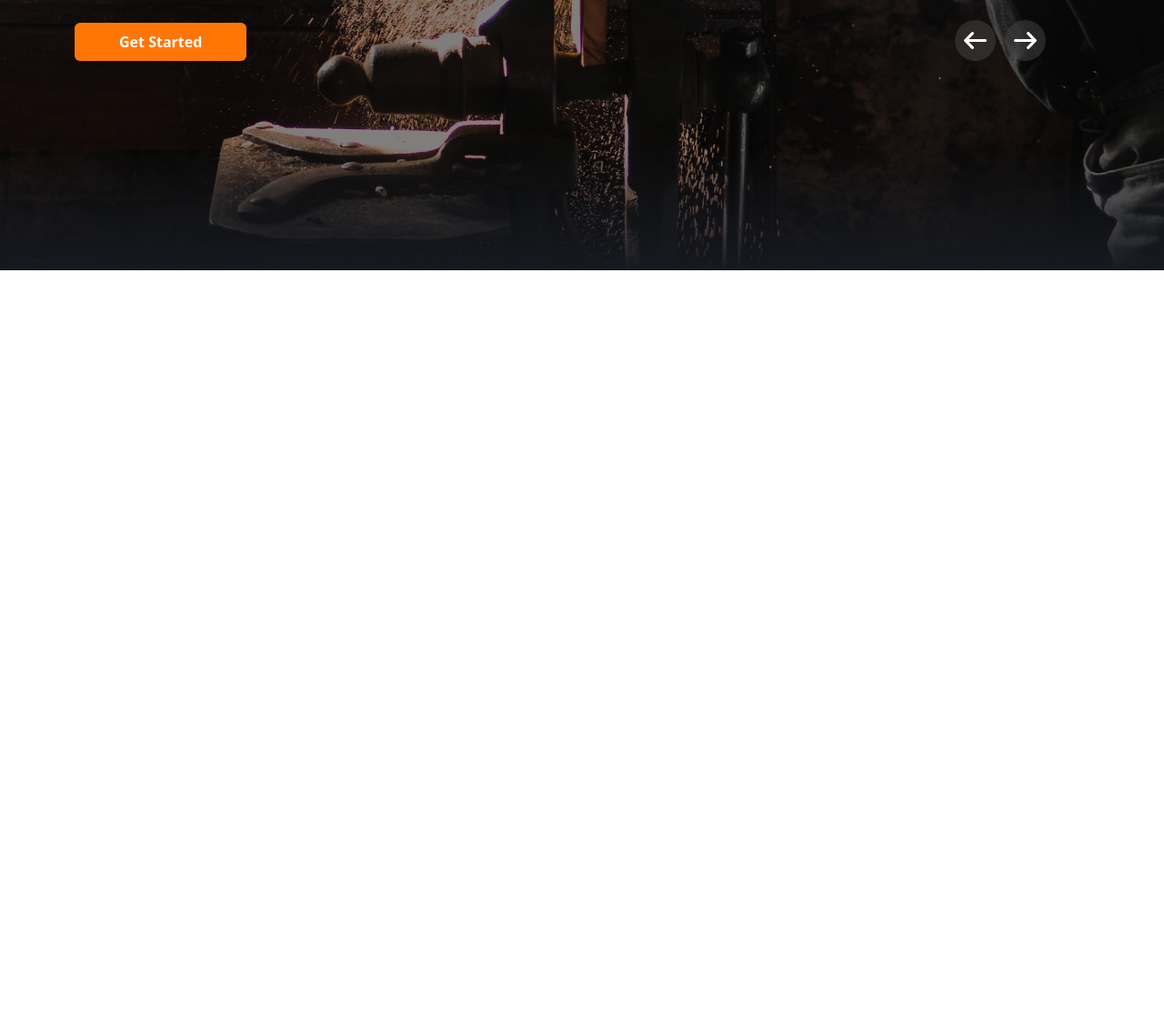
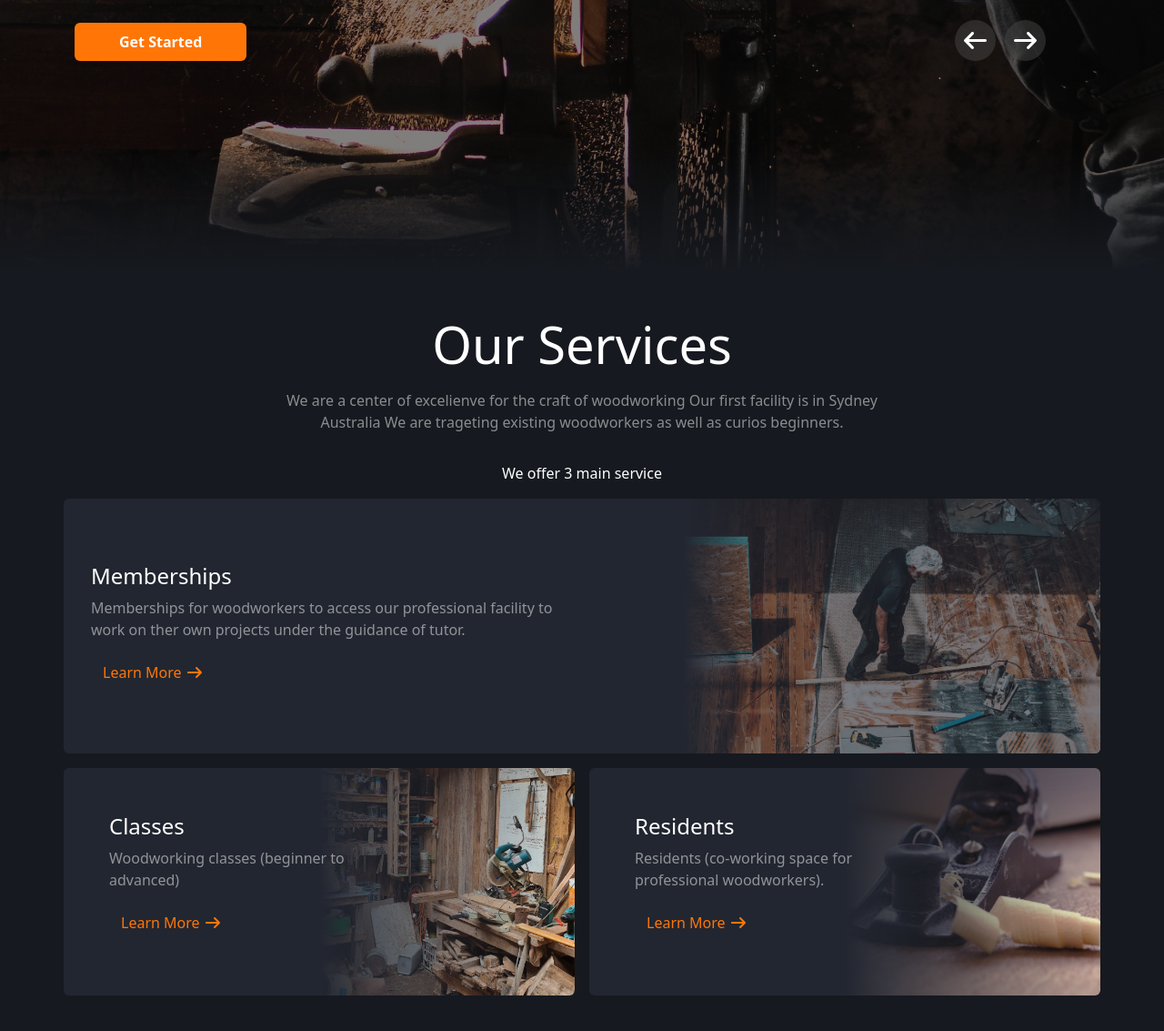
Before and after one commit to styrexx/woodAcademy, a plain HTML site: page index.html in a window 1280 px wide. Shown: the part 503-1636 px from the top of the page at 91% size. Before the commit the page ends 800 px from the top, so only its background shows below. Drawn offline with Linux system fonts and the light colour scheme.

Commit message:
created the Service Section

```diff
--- a/css/style.css
+++ b/css/style.css
@@ -17,7 +17,13 @@ body {
 img {
   max-width: 100%;
 }
-/* General Rule */
+.main-header {
+  max-width: 650px;
+  margin: auto;
+}
+/* End General Rule */
+
+/* Landing Page */
 .landing {
   background-image: url(../assets/will-suddreth-o54RjF-C7xo-unsplash.jpg);
   background-position: center;
@@ -139,3 +145,89 @@ img {
     right: 30px;
   }
 }
+/* End Lending */
+
+/* Services */
+.service {
+  background-color: var(--sect-col);
+  color: white;
+}
+.service .s_cart-memb {
+  background-color: var(--sect2-col);
+  height: 280px;
+}
+.service .s_cart-memb .s_ct_content {
+  padding: 30px;
+}
+.service .btn-seemor {
+  color: var(--main-col);
+  transition: var(--trans);
+}
+.service .btn-seemor:hover {
+  opacity: 0.7;
+}
+.service .s_cart-memb .s_ct_img {
+  height: 280px;
+  overflow: hidden;
+  display: flex;
+  margin: auto;
+  justify-content: flex-end;
+  padding: 0;
+  position: relative;
+}
+.service .s_cart-memb .s_ct_img::before {
+  content: "";
+  position: absolute;
+  top: 0;
+  left: 0;
+  width: 30%;
+  height: 100%;
+  background: linear-gradient(90deg, var(--sect2-col) 50%, transparent);
+  z-index: 2;
+}
+.service .s_cart-memb .s_ct_img::after {
+  content: "";
+  position: absolute;
+  top: 0;
+  left: 0;
+  width: 100%;
+  height: 100%;
+  background: var(--sect2-col);
+  opacity: 0.6;
+  z-index: 1;
+}
+.service .s_cart-memb .s_ct_img > img {
+  /* height: 250px; */
+  scale: 2;
+}
+.service .img-res {
+  background: url(../assets/mike-kenneally-o14nNEbLa-s-unsplash.jpg);
+}
+.service .img-clas {
+  background: url(../assets/nico-smit-HjFUevA2g1k-unsplash.jpg);
+}
+.service .img-res,
+.service .img-clas {
+  background-size: cover;
+  background-position: 100px bottom;
+  background-repeat: no-repeat;
+  height: 250px;
+  z-index: 1;
+}
+.service .back {
+  padding: 50px;
+  position: relative;
+}
+.service .back::before {
+  content: "";
+  position: absolute;
+  width: 100%;
+  height: 100%;
+  background: linear-gradient(90deg, var(--sect2-col) 50%, transparent);
+  top: 0;
+  left: 0;
+  z-index: -1;
+}
+.service .back > p {
+  width: 300px;
+}
--- a/index.html
+++ b/index.html
@@ -63,6 +63,58 @@
       </div>
     </div>
 
+    <div class="service pt-5 pb-5 px-2">
+      <div class="main-header text-center pb-3">
+        <h3 class="mb-3 display-4">Our Services</h3>
+        <p class="text-white-50">
+          We are a center of excelienve for the craft of woodworking Our first
+          facility is in Sydney Australia We are trageting existing woodworkers
+          as well as curios beginners.
+        </p>
+      </div>
+      <p class="text-center">We offer 3 main service</p>
+      <div class="container">
+        <div class="s_cart-memb row align-items-center rounded overflow-hidden">
+          <div class="s_ct_content col">
+            <h4>Memberships</h4>
+            <p class="text-white-50">
+              Memberships for woodworkers to access our professional facility to
+              work on ther own projects under the guidance of tutor.
+            </p>
+            <a class="btn btn-seemor" href=""
+              >Learn More <i class="fa-solid fa-arrow-right"></i
+            ></a>
+          </div>
+          <div class="s_ct_img col">
+            <img
+              src="./assets/jared-brashier-OR3FqpLyPdI-unsplash.jpg"
+              alt=""
+            />
+          </div>
+        </div>
+        <div class="row pt-3 gap-3 flex-wrap justify-content-between">
+          <div class="col-lg col-12 img-clas back rounded overflow-hidden">
+            <h4>Classes</h4>
+            <p class="text-white-50">
+              Woodworking classes (beginner to advanced)
+            </p>
+            <a class="btn btn-seemor" href=""
+              >Learn More <i class="fa-solid fa-arrow-right"></i
+            ></a>
+          </div>
+          <div class="col-lg col-12 img-res back rounded overflow-hidden">
+            <h4>Residents</h4>
+            <p class="text-white-50">
+              Residents (co-working space for professional woodworkers).
+            </p>
+            <a class="btn btn-seemor" href=""
+              >Learn More <i class="fa-solid fa-arrow-right"></i
+            ></a>
+          </div>
+        </div>
+      </div>
+    </div>
+
     <script src="js/all.min.js"></script>
     <script src="js/bootstrap.bundle.min.js"></script>
     <script src="js/main.js"></script>
```
